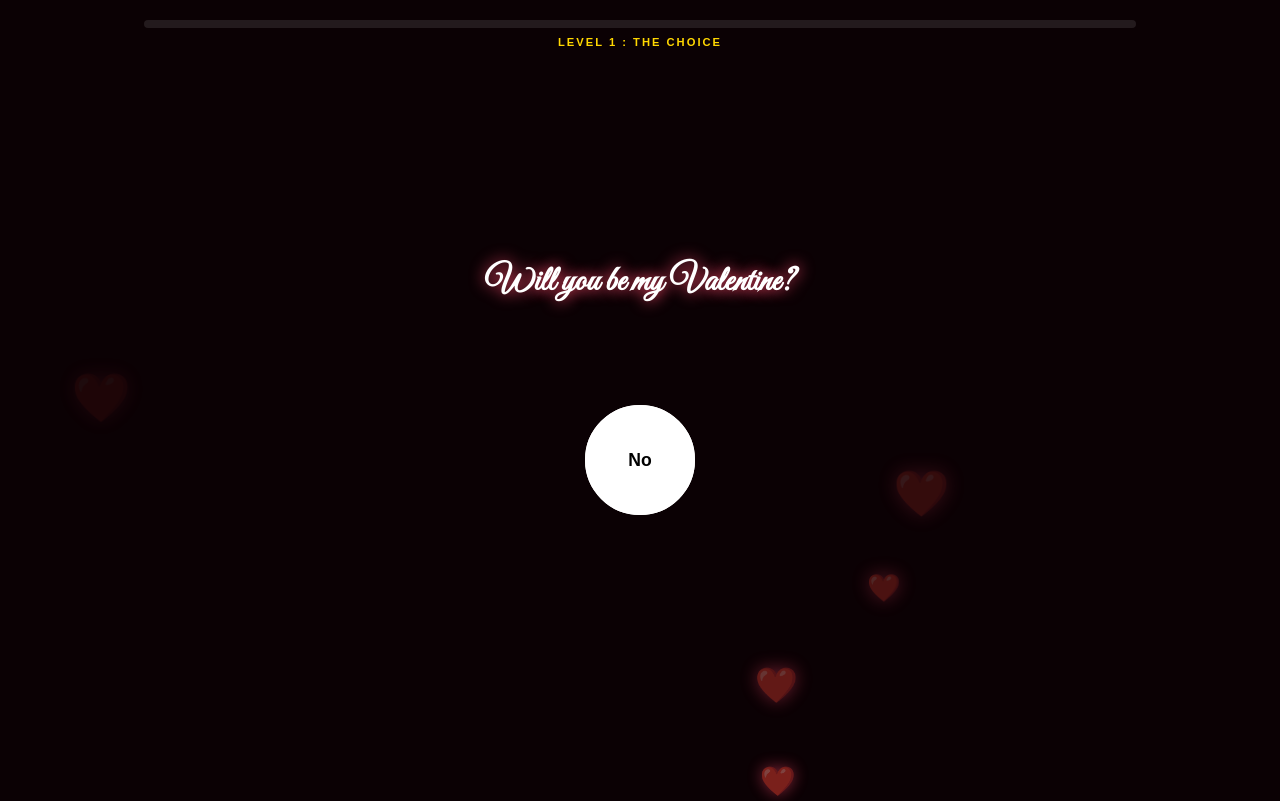
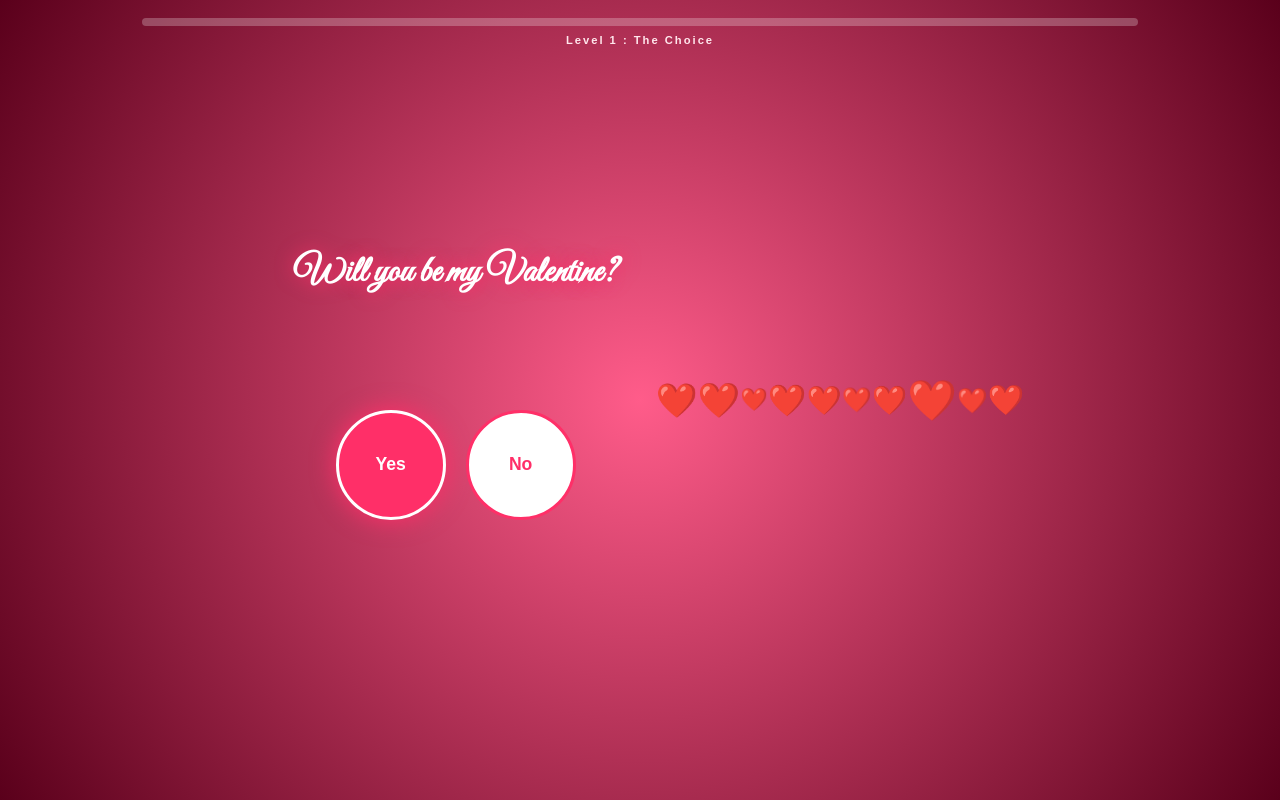
Before and after one commit to parzivalSr/for_you, a plain HTML site: page index.html in a window 1280 px wide. Shown: the top 801 px of the page. Drawn offline with Linux system fonts and the light colour scheme.

Commit message:
done
Refactor CSS styles and animations

Updated styles for body, header, and buttons. Changed color variables and added new animations.

```diff
--- a/style.css
+++ b/style.css
@@ -1,59 +1,139 @@
-/* style.css */
 :root {
-    --pink: #ff4d6d;
-    --dark-pink: #c9184a;
+    --pink: #ff2f68;
+    --dark: #5a001b;
     --gold: #ffd700;
 }
 
 * { box-sizing: border-box; -webkit-tap-highlight-color: transparent; }
 
 body {
-    margin: 0; height: 100vh; display: flex; align-items: center; justify-content: center;
-    background: #0b0104; font-family: 'Arial', sans-serif; overflow: hidden; touch-action: none;
+    margin: 0;
+    height: 100vh;
+    display: flex;
+    justify-content: center;
+    align-items: center;
+    background: radial-gradient(circle, #ff5c8a, #5a001b);
+    font-family: Arial, sans-serif;
+    overflow: hidden;
 }
 
-/* Progress Bar */
 .header {
-    position: fixed; top: 0; width: 100%; padding: 20px;
-    display: flex; flex-direction: column; align-items: center; z-index: 100;
-}
-.progress-bg { width: 80%; height: 8px; background: rgba(255,255,255,0.1); border-radius: 10px; overflow: hidden; }
-#progressFill { width: 0%; height: 100%; background: var(--pink); transition: width 0.4s ease; box-shadow: 0 0 10px var(--pink); }
-.lvl-text { color: var(--gold); font-size: 0.7rem; letter-spacing: 2px; margin-top: 8px; text-transform: uppercase; font-weight: bold; }
-
-/* Floating Hearts Animation */
-.heart-float {
-    position: absolute; color: var(--pink); opacity: 0.6; pointer-events: none;
-    filter: drop-shadow(0 0 8px var(--pink)); animation: floatUp 5s linear forwards;
+    position: fixed;
+    top: 0;
+    width: 100%;
+    padding: 18px;
+    display: flex;
+    flex-direction: column;
+    align-items: center;
+    z-index: 100;
 }
 
-@keyframes floatUp {
-    0% { transform: translateY(110vh) scale(0.5); opacity: 1; }
-    100% { transform: translateY(-10vh) scale(1.5); opacity: 0; }
+.progress-bg {
+    width: 80%;
+    height: 8px;
+    background: rgba(255, 255, 255, 0.25);
+    border-radius: 10px;
+    overflow: hidden;
 }
 
-.card { text-align: center; z-index: 10; padding: 20px; width: 100%; max-width: 400px; }
-h1 {
-    color: white; font-family: 'Great Vibes', cursive; font-size: 2.2rem;
-    margin: 20px 0; text-shadow: 0 0 15px var(--pink); min-height: 80px;
+#progressFill {
+    width: 0%;
+    height: 100%;
+    background: var(--pink);
+    box-shadow: 0 0 12px var(--pink);
+    transition: .4s;
 }
 
-.game-area { position: relative; height: 200px; display: flex; justify-content: center; align-items: center; }
+.lvl-text {
+    margin-top: 8px;
+    color: #ffe6ec;
+    font-size: .7rem;
+    letter-spacing: 2px;
+    font-weight: bold;
+}
+
+.card {
+    text-align: center;
+    z-index: 10;
+    padding: 20px;
+    max-width: 400px;
+    width: 100%;
+}
+
+h1 {
+    color: white;
+    font-family: 'Great Vibes', cursive;
+    font-size: 2.3rem;
+    text-shadow: 0 0 18px var(--pink);
+    min-height: 80px;
+}
+
+.game-area {
+    position: relative;
+    height: 220px;
+    display: flex;
+    justify-content: center;
+    align-items: center;
+    gap: 20px;
+}
 
 button {
-    width: 110px; height: 110px; border-radius: 50%; font-weight: bold;
-    border: 3px solid white; cursor: pointer; transition: all 0.3s cubic-bezier(0.175, 0.885, 0.32, 1.275);
-    font-family: 'Arial', sans-serif; font-size: 1.1rem;
+    width: 110px;
+    height: 110px;
+    border-radius: 50%;
+    font-size: 1.1rem;
+    font-weight: bold;
+    cursor: pointer;
+    border: 3px solid white;
+    transition: .3s;
 }
 
-#mainBtn { background: var(--pink); color: white; box-shadow: 0 0 20px var(--pink); z-index: 50; position: relative; }
-#noBtn { background: #fff; color: #000; position: absolute; z-index: 40; }
+#yesBtn {
+    background: var(--pink);
+    color: white;
+    box-shadow: 0 0 25px var(--pink);
+}
+
+#noBtn {
+    background: white;
+    color: var(--pink);
+    border-color: var(--pink);
+    position: relative;
+}
 
 #collector {
-    width: 80px; height: 80px; background: var(--gold); border: none;
-    position: fixed; display: none; z-index: 150; box-shadow: 0 0 25px var(--gold);
-    animation: pulse 1s infinite; color: black; font-size: 0.8rem;
+    width: 80px;
+    height: 80px;
+    background: var(--gold);
+    border: none;
+    border-radius: 50%;
+    display: none;
+    position: fixed;
+    z-index: 150;
+    box-shadow: 0 0 30px var(--gold);
+    animation: pulse 1s infinite;
 }
 
-@keyframes pulse { 0%, 100% { transform: scale(1); } 50% { transform: scale(1.1); } }
-.final-msg { color: white; font-family: 'Great Vibes', cursive; font-size: 3.5rem; animation: pulse 1s infinite; }
+@keyframes pulse {
+    0%, 100% { transform: scale(1); }
+    50% { transform: scale(1.15); }
+}
+
+.heart {
+    position: absolute;
+    font-size: 22px;
+    animation: float 5s linear forwards;
+}
+
+@keyframes float {
+    from { transform: translateY(110vh) scale(.6); }
+    to { transform: translateY(-10vh) scale(1.6); opacity: 0; }
+}
+
+.final-msg {
+    font-family: 'Great Vibes', cursive;
+    font-size: 3.2rem;
+    color: white;
+    text-shadow: 0 0 20px var(--pink);
+    animation: pulse 1s infinite;
+}
```
